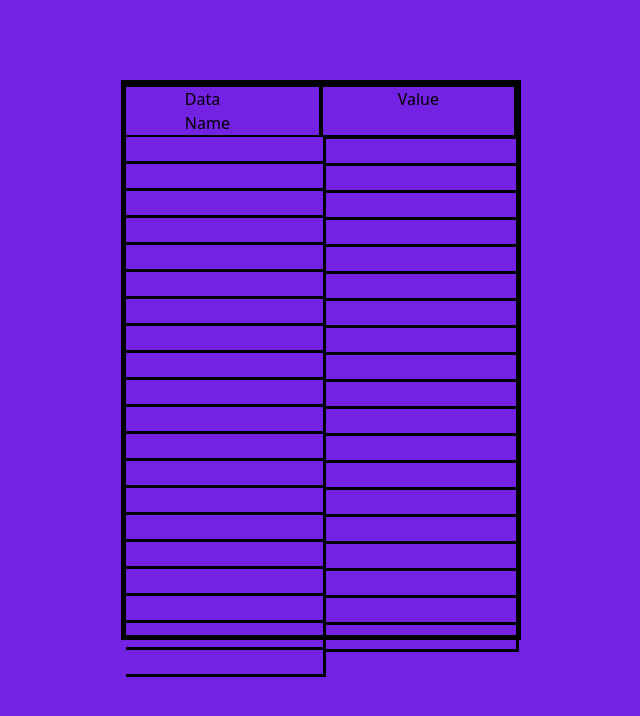
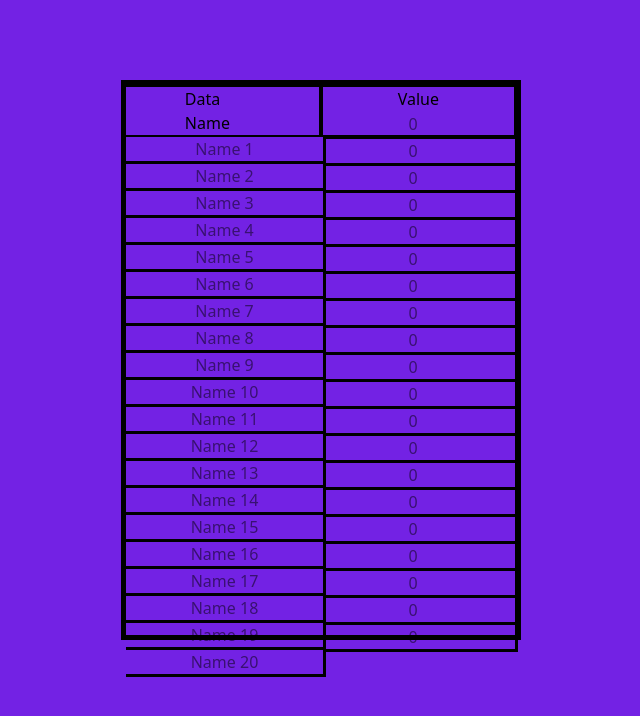
Before and after one commit to PuggyPotato/chartMaker, a React (Vite) app in the folder client/: page /Home.tsx in a window 1280 px wide. Shown: the top 716 px of the page, without its empty margins (7-647 px from the left). Built offline with nearby package versions, Linux system fonts and the light colour scheme.

Commit message:
Added a way to enter data

```diff
--- a/client/src/Home.tsx
+++ b/client/src/Home.tsx
@@ -4,7 +4,54 @@ import { useState } from "react"
 
 function Home(){
     const [dataName,setDataName] = useState("Data Name");
-    const [dataValue,setDataValue] = useState("Value");
+    const [dataValueHeader,setDataValueHeader] = useState("Value");
+
+    const [dataHeader1,setDataHeader1] = useState("");
+    const [dataHeader2,setDataHeader2] = useState("");
+    const [dataHeader3,setDataHeader3] = useState("");
+    const [dataHeader4,setDataHeader4] = useState("");
+    const [dataHeader5,setDataHeader5] = useState("");
+    const [dataHeader6,setDataHeader6] = useState("");
+    const [dataHeader7,setDataHeader7] = useState("");
+    const [dataHeader8,setDataHeader8] = useState("");
+    const [dataHeader9,setDataHeader9] = useState("");
+    const [dataHeader10,setDataHeader10] = useState("");
+    const [dataHeader11,setDataHeader11] = useState("");
+    const [dataHeader12,setDataHeader12] = useState("");
+    const [dataHeader13,setDataHeader13] = useState("");
+    const [dataHeader14,setDataHeader14] = useState("");
+    const [dataHeader15,setDataHeader15] = useState("");
+    const [dataHeader16,setDataHeader16] = useState("");
+    const [dataHeader17,setDataHeader17] = useState("");
+    const [dataHeader18,setDataHeader18] = useState("");
+    const [dataHeader19,setDataHeader19] = useState("");
+    const [dataHeader20,setDataHeader20] = useState("");
+
+
+
+    const [data1,setData1] = useState("");
+    const [data2,setData2] = useState("");
+    const [data3,setData3] = useState("");
+    const [data4,setData4] = useState("");
+    const [data5,setData5] = useState("");
+    const [data6,setData6] = useState("");
+    const [data7,setData7] = useState("");
+    const [data8,setData8] = useState("");
+    const [data9,setData9] = useState("");
+    const [data10,setData10] = useState("");
+    const [data11,setData11] = useState("");
+    const [data12,setData12] = useState("");
+    const [data13,setData13] = useState("");
+    const [data14,setData14] = useState("");
+    const [data15,setData15] = useState("");
+    const [data16,setData16] = useState("");
+    const [data17,setData17] = useState("");
+    const [data18,setData18] = useState("");
+    const [data19,setData19] = useState("");
+    const [data20,setData20] = useState("");
+
+
+
 
 
 
@@ -14,51 +61,51 @@ function Home(){
             <div id="dataTable">
                 <div id="dataHeader">
                     <h3 className="dataHeader border-2 w-auto px-[58.8px] border-l-0">{dataName}</h3>
-                    <h3 className="dataHeader border-2 w-auto px-[75px]">{dataValue}</h3>
+                    <h3 className="dataHeader border-2 w-auto px-[75px]">{dataValueHeader}</h3>
                 </div>
                 <div className="dataName">
-                    <input className="dataNameInput"></input>
-                    <input className="dataNameInput"></input>
-                    <input className="dataNameInput"></input>
-                    <input className="dataNameInput"></input>
-                    <input className="dataNameInput"></input>
-                    <input className="dataNameInput"></input>
-                    <input className="dataNameInput"></input>
-                    <input className="dataNameInput"></input>
-                    <input className="dataNameInput"></input>
-                    <input className="dataNameInput"></input>
-                    <input className="dataNameInput"></input>
-                    <input className="dataNameInput"></input>
-                    <input className="dataNameInput"></input>
-                    <input className="dataNameInput"></input>
-                    <input className="dataNameInput"></input>
-                    <input className="dataNameInput"></input>
-                    <input className="dataNameInput"></input>
-                    <input className="dataNameInput"></input>
-                    <input className="dataNameInput"></input>
-                    <input className="dataNameInput"></input>
+                    <input className="dataNameInput" value={dataHeader1} onChange={(e) =>setDataHeader1(e.target.value)} placeholder="Name 1"></input>
+                    <input className="dataNameInput" value={dataHeader2} onChange={(e) =>setDataHeader2(e.target.value)} placeholder="Name 2"></input>
+                    <input className="dataNameInput" value={dataHeader3} onChange={(e) =>setDataHeader3(e.target.value)} placeholder="Name 3"></input>
+                    <input className="dataNameInput" value={dataHeader4} onChange={(e) =>setDataHeader4(e.target.value)} placeholder="Name 4"></input>
+                    <input className="dataNameInput" value={dataHeader5} onChange={(e) =>setDataHeader5(e.target.value)} placeholder="Name 5"></input>
+                    <input className="dataNameInput" value={dataHeader6} onChange={(e) =>setDataHeader6(e.target.value)} placeholder="Name 6"></input>
+                    <input className="dataNameInput" value={dataHeader7} onChange={(e) =>setDataHeader7(e.target.value)} placeholder="Name 7"></input>
+                    <input className="dataNameInput" value={dataHeader8} onChange={(e) =>setDataHeader8(e.target.value)} placeholder="Name 8"></input>
+                    <input className="dataNameInput" value={dataHeader9} onChange={(e) =>setDataHeader9(e.target.value)} placeholder="Name 9"></input>
+                    <input className="dataNameInput" value={dataHeader10} onChange={(e) =>setDataHeader10(e.target.value)} placeholder="Name 10"></input>
+                    <input className="dataNameInput" value={dataHeader11} onChange={(e) =>setDataHeader11(e.target.value)} placeholder="Name 11"></input>
+                    <input className="dataNameInput" value={dataHeader12} onChange={(e) =>setDataHeader12(e.target.value)} placeholder="Name 12"></input>
+                    <input className="dataNameInput" value={dataHeader13} onChange={(e) =>setDataHeader13(e.target.value)} placeholder="Name 13"></input>
+                    <input className="dataNameInput" value={dataHeader14} onChange={(e) =>setDataHeader14(e.target.value)} placeholder="Name 14"></input>
+                    <input className="dataNameInput" value={dataHeader15} onChange={(e) =>setDataHeader15(e.target.value)} placeholder="Name 15"></input>
+                    <input className="dataNameInput" value={dataHeader16} onChange={(e) =>setDataHeader16(e.target.value)} placeholder="Name 16"></input>
+                    <input className="dataNameInput" value={dataHeader17} onChange={(e) =>setDataHeader17(e.target.value)} placeholder="Name 17"></input>
+                    <input className="dataNameInput" value={dataHeader18} onChange={(e) =>setDataHeader18(e.target.value)} placeholder="Name 18"></input>
+                    <input className="dataNameInput" value={dataHeader19} onChange={(e) =>setDataHeader19(e.target.value)} placeholder="Name 19"></input>
+                    <input className="dataNameInput" value={dataHeader20} onChange={(e) =>setDataHeader20(e.target.value)} placeholder="Name 20"></input>
                 </div>
-                <div id="value" className="absolute top-[27px] left-[192px] ">
-                    <input className="dataValueInput  value px-[2px]"></input>
-                    <input className="dataValueInput  value px-[4px] "></input>
-                    <input className="dataValueInput  value px-[4px] "></input>
-                    <input className="dataValueInput  value px-[4px] "></input>
-                    <input className="dataValueInput  value px-[4px] "></input>
-                    <input className="dataValueInput  value px-[4px] "></input>
-                    <input className="dataValueInput  value px-[4px] "></input>
-                    <input className="dataValueInput  value px-[4px] "></input>
-                    <input className="dataValueInput  value px-[4px] "></input>
-                    <input className="dataValueInput  value px-[4px] "></input>
-                    <input className="dataValueInput  value px-[4px] "></input>
-                    <input className="dataValueInput  value px-[4px] "></input>
-                    <input className="dataValueInput  value px-[4px] "></input>
-                    <input className="dataValueInput value px-[4px] "></input>
-                    <input className="dataValueInput  value px-[4px] "></input>
-                    <input className="dataValueInput  value px-[4px] "></input>
-                    <input className="dataValueInput  value px-[4px] "></input>
-                    <input className="dataValueInput  value px-[4px] "></input>
-                    <input className="dataValueInput  value px-[4px] "></input>
-                    <input className="dataValueInput  value px-[4px] "></input>
+                <div id="value" className="absolute top-[27px] left-[193px] ">
+                    <input className="dataValueInput  value px-[0px] " value={data1} onChange={(e) =>setData1(e.target.value)} placeholder="0" type="number"></input>
+                    <input className="dataValueInput  value px-[4px] " value={data2} onChange={(e) =>setData2(e.target.value)} placeholder="0" type="number"></input>
+                    <input className="dataValueInput  value px-[4px] " value={data3} onChange={(e) =>setData3(e.target.value)} placeholder="0" type="number"></input>
+                    <input className="dataValueInput  value px-[4px] " value={data4} onChange={(e) =>setData4(e.target.value)} placeholder="0" type="number"></input>
+                    <input className="dataValueInput  value px-[4px] " value={data5} onChange={(e) =>setData5(e.target.value)} placeholder="0" type="number"></input>
+                    <input className="dataValueInput  value px-[4px] " value={data6} onChange={(e) =>setData6(e.target.value)} placeholder="0" type="number"></input>
+                    <input className="dataValueInput  value px-[4px] " value={data7} onChange={(e) =>setData7(e.target.value)} placeholder="0" type="number"></input>
+                    <input className="dataValueInput  value px-[4px] " value={data8} onChange={(e) =>setData8(e.target.value)} placeholder="0" type="number"></input>
+                    <input className="dataValueInput  value px-[4px] " value={data9} onChange={(e) =>setData9(e.target.value)} placeholder="0" type="number"></input>
+                    <input className="dataValueInput  value px-[4px] " value={data10} onChange={(e) =>setData10(e.target.value)} placeholder="0" type="number"></input>
+                    <input className="dataValueInput  value px-[4px] " value={data11} onChange={(e) =>setData11(e.target.value)} placeholder="0" type="number"></input>
+                    <input className="dataValueInput  value px-[4px] " value={data12} onChange={(e) =>setData12(e.target.value)} placeholder="0" type="number"></input>
+                    <input className="dataValueInput  value px-[4px] " value={data13} onChange={(e) =>setData13(e.target.value)} placeholder="0" type="number"></input>
+                    <input className="dataValueInput  value px-[4px] " value={data14} onChange={(e) =>setData14(e.target.value)} placeholder="0" type="number"></input>
+                    <input className="dataValueInput  value px-[4px] " value={data15} onChange={(e) =>setData15(e.target.value)} placeholder="0" type="number"></input>
+                    <input className="dataValueInput  value px-[4px] " value={data16} onChange={(e) =>setData16(e.target.value)} placeholder="0" type="number"></input>
+                    <input className="dataValueInput  value px-[4px] " value={data17} onChange={(e) =>setData17(e.target.value)} placeholder="0" type="number"></input>
+                    <input className="dataValueInput  value px-[4px] " value={data18} onChange={(e) =>setData18(e.target.value)} placeholder="0" type="number"></input>
+                    <input className="dataValueInput  value px-[4px] " value={data19} onChange={(e) =>setData19(e.target.value)} placeholder="0" type="number"></input>
+                    <input className="dataValueInput  value px-[4px] " value={data20} onChange={(e) =>setData20(e.target.value)} placeholder="0" type="number"></input>
                 </div>
             </div>
         </>
--- a/client/src/index.css
+++ b/client/src/index.css
@@ -140,10 +140,10 @@ html{
 
 .value{
   border: 3px solid black;
-  width: 195px;
+  width: 192px;
   border-top: 0;
   border-left: 0;
-  margin-left: 6px;
+  margin-left: 7px;
   text-align: center;
 
 }
```
